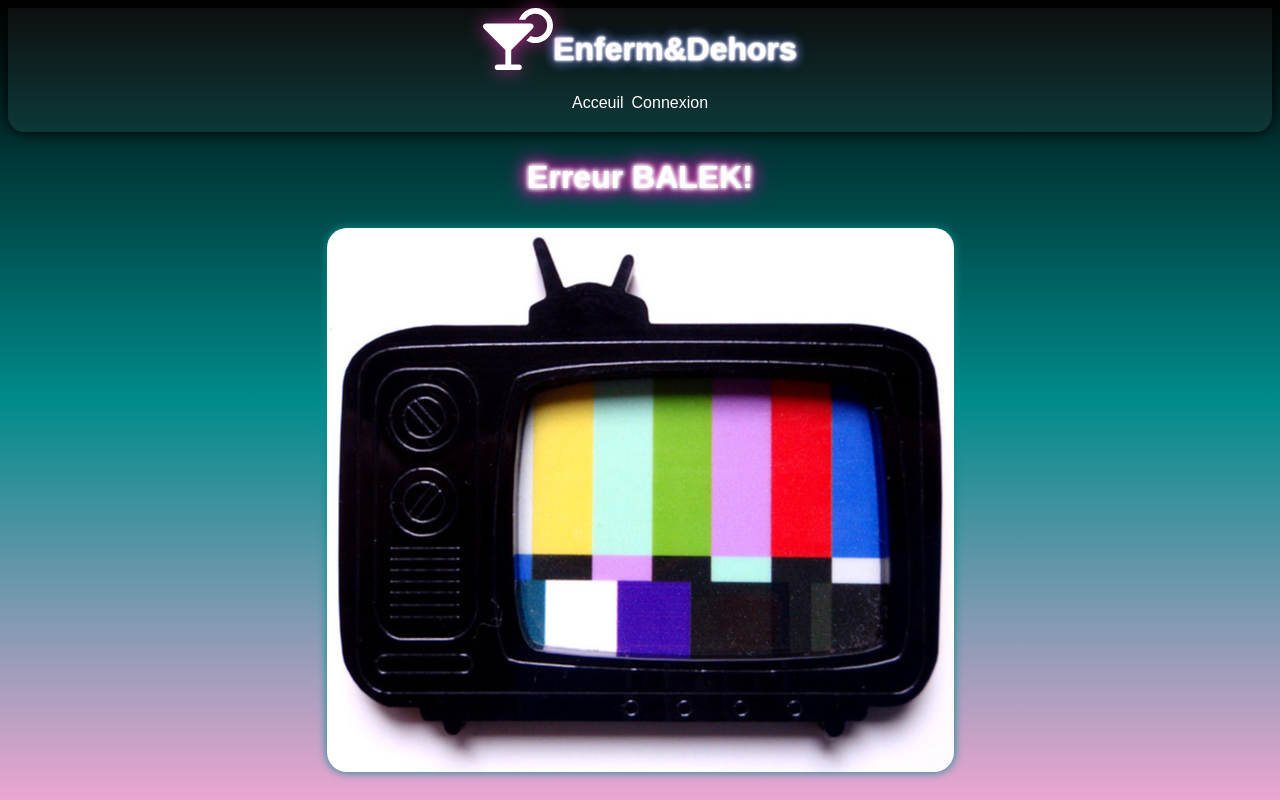
After one commit to iOuls/projetSortir.com, a Symfony app: template templates/bundles/TwigBundle/Exception/error.html.twig in a window 1280 px wide. The commit adds this page. Run offline with Twig, Linux system fonts and the light colour scheme; the template is opened without the code that fills it, so the values that code supplies are empty; some libraries are stand-ins or nearby versions.

Commit message:
Gestion des erreurs

```diff
--- a/public/css/fichierCss.css
+++ b/public/css/fichierCss.css
@@ -167,6 +167,7 @@ h1, h2 {
     text-align: center;
     transition: all 0.2s;
     margin: .5em;
+
 }
 
 select:hover, input:hover, select:active, input:active {
@@ -174,6 +175,7 @@ select:hover, input:hover, select:active, input:active {
     color: black;
     font-weight: bold;
     background-color: #FFFFFF;
+    transform: rotate(2deg);
 }
 
 button:hover, .btn:hover, button:active, .btn:active {
@@ -181,13 +183,13 @@ button:hover, .btn:hover, button:active, .btn:active {
     font-weight: bold;
     color: white;
     background-color: #FFFFFF;
+    transform: rotate(2deg);
 }
 
 .btn-plus {
     background-color: rgba(0, 0, 0, 0);
     display: inline-block;
     border: 0.1em solid #FFFFFF;
-    border-radius: 0.12em;
     box-sizing: border-box;
     text-decoration: none;
     font-family: sans-serif;
@@ -204,6 +206,15 @@ button:hover, .btn:hover, button:active, .btn:active {
     font-weight: bold;
     color: white;
     background-color: #FFFFFF;
+    transform: rotate(360deg);
+}
+
+.center-img {
+    margin: auto;
+    margin-top: 2em;
+    display: flex;
+    border-radius: 20px;
+    animation: neon2 .01s ease-in-out infinite alternate;
 }
 
 /**
--- /dev/null
+++ b/templates/bundles/TwigBundle/Exception/error.html.twig
@@ -0,0 +1,12 @@
+{% extends 'base.html.twig' %}
+
+{% block title %}
+    {{ parent() }}Erreur inconnue
+{% endblock %}
+
+{% block body %}
+    <h2 class="text-center">Erreur BALEK!</h2>
+
+    <img class="center-img" src="{{ asset('images/error.png') }}"
+         alt="Erreur inconnue">
+{% endblock %}
--- a/templates/sortie/create.html.twig
+++ b/templates/sortie/create.html.twig
@@ -5,6 +5,7 @@
 {% endblock %}
 
 {% block body %}
+
     <h2 class="text-center">Créer une sortie</h2>
 
     <div class="text-center neon-no-hover">
@@ -82,4 +83,5 @@
         {{ form_end(sortieForm) }}
 
     </div>
+
 {% endblock %}
--- a/templates/sortie/list.html.twig
+++ b/templates/sortie/list.html.twig
@@ -79,6 +79,7 @@
 
     <section class="grid">
         {% for sortie in sorties %}
+
             <article class="grid-card text-center">
                 <div class="bold text-center neon-no-hover">{{ sortie.nom }}</div>
                 <br>
@@ -91,7 +92,7 @@
                 {% endif %}<br>
                 Il reste <b>{{ sortie.nbInscriptionsMax - sortie.participant |length }} places</b>
                 <br>
-                Statut {{ sortie.etat.libelle }}<br>
+                Statut {{ sortie.etat.libelle }}<br><br>
                 {% if sortie.organisateur.image %}
             <img class="photo-profil"
                  src="{{ asset("images/products/" ~ sortie.organisateur.image) }}"
@@ -100,7 +101,7 @@
                 <img class="photo-profil"
                      src="{{ asset('images/avatar.png') }}"
                      alt="Organisateur sans photo">
-                {% endif %}
+                {% endif %}<br><br>
                 <div class="neon-no-hover">{{ sortie.organisateur.pseudo }}</div>
                 <br><br>
                 <hr>
```
Also changed, not shown: src/Controller/SortieController.php (+8 -2 lines), src/Form/SortieType.php (+9 -3 lines), templates/bundles/TwigBundle/Exception/error403.html.twig (added, +10 -0 lines), templates/bundles/TwigBundle/Exception/error404.html.twig (added, +10 -0 lines), public/images/403.jpg (added), public/images/404.png (added), public/images/error.png (added). Lines whose indentation alone changed are shown as unchanged.
